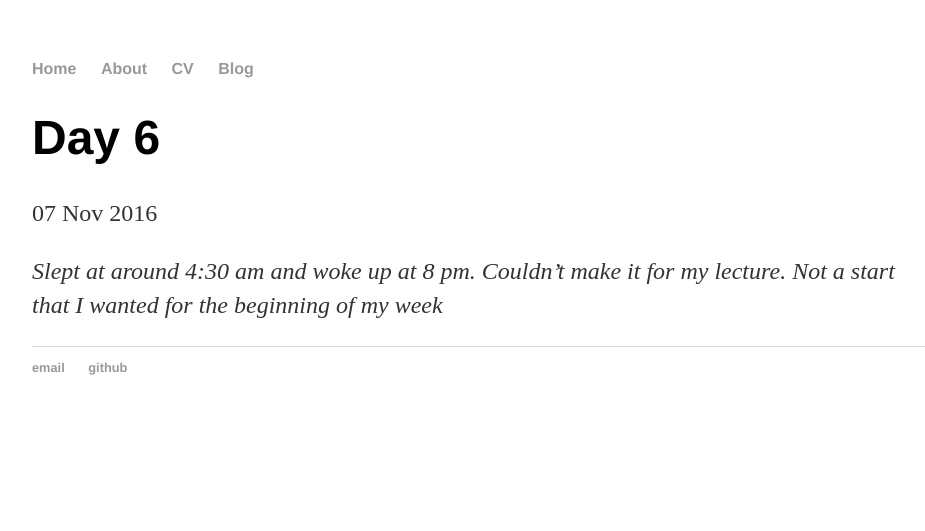
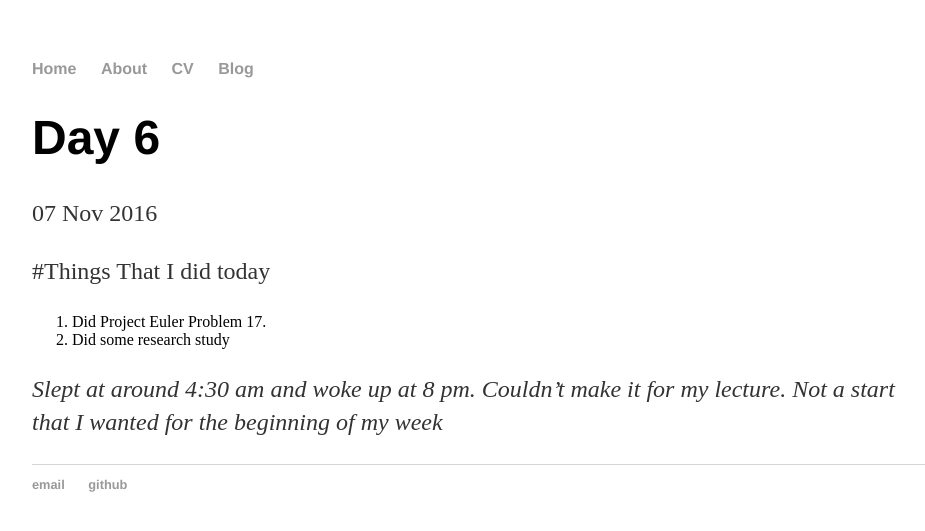
Before and after one commit to scitamehtam/scitamehtam.github.io, a Jekyll site: the page built from _posts/2016-11-07-Day-6.md, in a window 1280 px wide. Shown: the top 531 px of the page, without its empty margins (160-1085 px from the left). Built offline with Jekyll 4.4.1, drawn with Linux system fonts in a browser that asks for light colours.

Commit message:
Update 2016-11-07-Day-6.md

```diff
--- a/_posts/2016-11-07-Day-6.md
+++ b/_posts/2016-11-07-Day-6.md
@@ -3,5 +3,9 @@ layout: post
 title: "Day 6"
 date: 2016-11-07
 ---
+#Things That I did today
+1. Did Project Euler Problem 17.
+2. Did some research study
+
 
 _Slept at around 4:30 am and woke up at 8 pm. Couldn't make it for my lecture. Not a start that I wanted for the beginning of my week_
```
